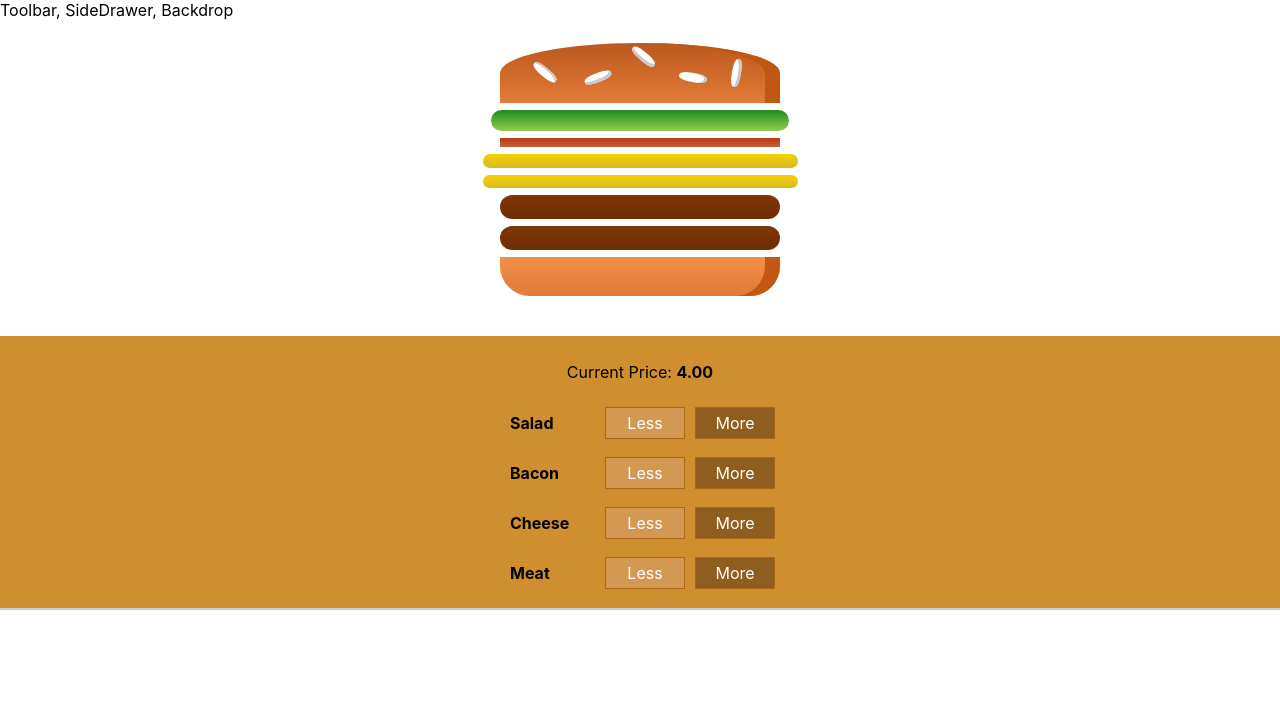
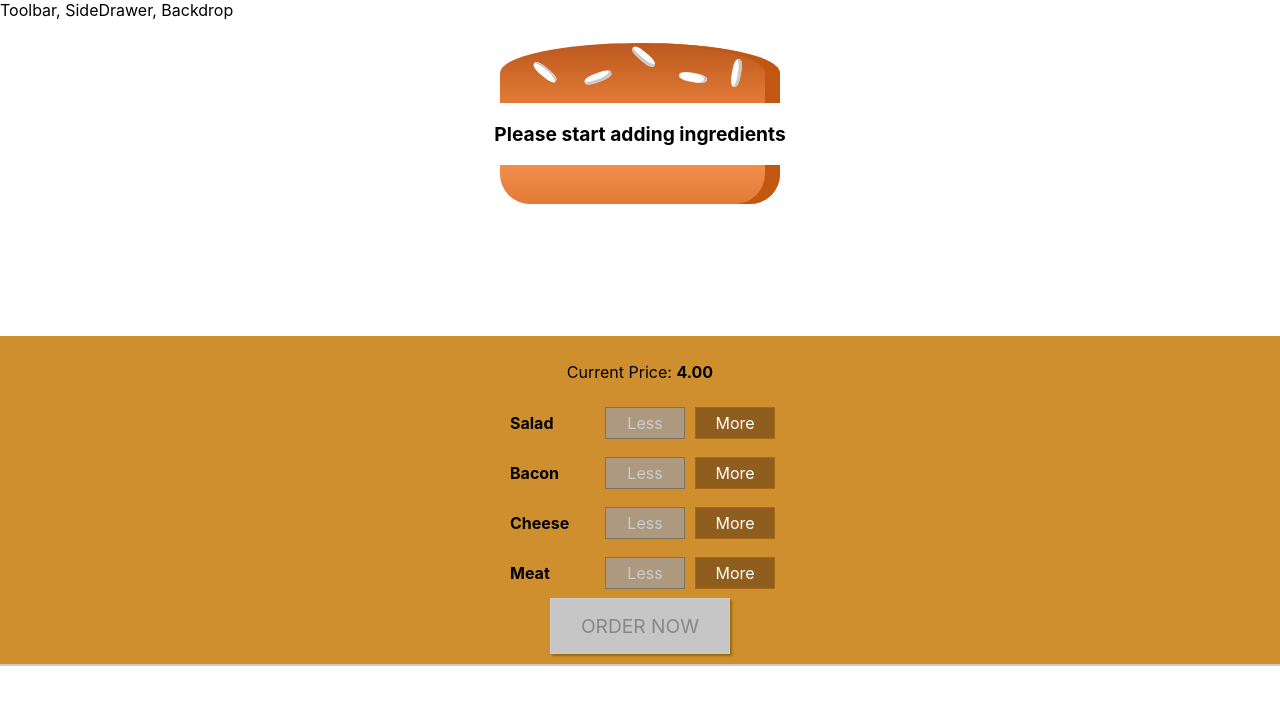
Before and after one commit to DenilsonDesigns/burger_builder_v2, a React app: page / in a window 1280 px wide. Shown: the top 704 px of the page. Built offline with nearby package versions, Linux system fonts and the light colour scheme.

Commit message:
modal and backdrop done

```diff
--- a/src/components/Burger/BuildControls/BuildControls.js
+++ b/src/components/Burger/BuildControls/BuildControls.js
@@ -24,6 +24,13 @@ const BuildControls = props => {
           disabled={props.disabled[ctrl.type]}
         />
       ))}
+      <button
+        onClick={props.ordered}
+        disabled={!props.purchasable}
+        className={classes.OrderButton}
+      >
+        ORDER NOW
+      </button>
     </div>
   );
 };
--- a/src/components/Burger/BuildControls/BuildControls.module.css
+++ b/src/components/Burger/BuildControls/BuildControls.module.css
@@ -8,3 +8,45 @@
   margin: auto;
   padding: 10px 0;
 }
+
+.OrderButton {
+  background-color: #dad735;
+  outline: none;
+  cursor: pointer;
+  border: 1px solid #966909;
+  color: #966909;
+  font-family: inherit;
+  font-size: 1.2em;
+  padding: 15px 30px;
+  box-shadow: 2px 2px 2px #966909;
+}
+
+.OrderButton:hover,
+.OrderButton:active {
+  background-color: #a0db41;
+  border: 1px solid #966909;
+  color: #966909;
+}
+
+.OrderButton:disabled {
+  background-color: #c7c6c6;
+  cursor: not-allowed;
+  border: 1px solid #ccc;
+  color: #888888;
+}
+
+.OrderButton:not(:disabled) {
+  animation: enable 0.3s linear;
+}
+
+@keyframes enable {
+  0% {
+    transform: scale(1);
+  }
+  60% {
+    transform: scale(1.1);
+  }
+  100% {
+    transform: scale(1);
+  }
+}
--- /dev/null
+++ b/src/components/Burger/OrderSummary/OrderSummary.js
@@ -0,0 +1,23 @@
+import React from "react";
+import Aux from "../../../hoc/Auxi";
+
+const OrderSummary = props => {
+  const ingredientSummary = Object.keys(props.ingredients).map(igKey => {
+    return (
+      <li key={igKey}>
+        <span style={{ textTransform: "capitalize" }}>{igKey}</span>:{" "}
+        {props.ingredients[igKey]}
+      </li>
+    );
+  });
+  return (
+    <Aux>
+      <h3>Your Order</h3>
+      <p>A delicious burger with the following ingredients:</p>
+      <ul>{ingredientSummary}</ul>
+      <p>Continue to Checkout?</p>
+    </Aux>
+  );
+};
+
+export default OrderSummary;
--- /dev/null
+++ b/src/components/UI/Backdrop/Backdrop.js
@@ -0,0 +1,11 @@
+import React from "react";
+
+import classes from "./Backdrop.module.css";
+
+const Backdrop = props => {
+  return props.show ? (
+    <div className={classes.Backdrop} onClick={props.clicked} />
+  ) : null;
+};
+
+export default Backdrop;
--- /dev/null
+++ b/src/components/UI/Backdrop/Backdrop.module.css
@@ -0,0 +1,9 @@
+.Backdrop {
+  width: 100%;
+  height: 100%;
+  position: fixed;
+  z-index: 100;
+  left: 0;
+  top: 0;
+  background-color: rgba(0, 0, 0, 0.5);
+}
--- /dev/null
+++ b/src/components/UI/Modal/Modal.js
@@ -0,0 +1,23 @@
+import React from "react";
+import classes from "./Modal.module.css";
+import Aux from "../../../hoc/Auxi";
+import Backdrop from "./../Backdrop/Backdrop";
+
+const Modal = props => {
+  return (
+    <Aux>
+      <Backdrop show={props.show} clicked={props.modalClosed} />
+      <div
+        style={{
+          transform: props.show ? "translateY(0)" : "translateY(-100vh)",
+          opacity: props.show ? "1" : "0"
+        }}
+        className={classes.Modal}
+      >
+        {props.children}
+      </div>
+    </Aux>
+  );
+};
+
+export default Modal;
--- /dev/null
+++ b/src/components/UI/Modal/Modal.module.css
@@ -0,0 +1,20 @@
+.Modal {
+  position: fixed;
+  z-index: 500;
+  background-color: white;
+  width: 70%;
+  border: 1px solid #ccc;
+  box-shadow: 1px 1px 1px black;
+  padding: 16px;
+  left: 15%;
+  top: 30%;
+  box-sizing: border-box;
+  transition: all 0.3s ease-out;
+}
+
+@media (min-width: 600px) {
+  .Modal {
+    width: 500px;
+    left: calc(50% - 250px);
+  }
+}
--- a/src/containers/BurgerBuilder/BurgerBuilder.js
+++ b/src/containers/BurgerBuilder/BurgerBuilder.js
@@ -2,6 +2,8 @@ import React, { Component } from "react";
 import Aux from "../../hoc/Auxi";
 import Burger from "../../components/Burger/Burger";
 import BuildControls from "../../components/Burger/BuildControls/BuildControls";
+import Modal from "../../components/UI/Modal/Modal";
+import OrderSummary from "../../components/Burger/OrderSummary/OrderSummary";
 
 const INGREDIENT_PRICES = {
   salad: 0.5,
@@ -13,13 +15,26 @@ const INGREDIENT_PRICES = {
 class BurgerBuilder extends Component {
   state = {
     ingredients: {
-      salad: 1,
-      bacon: 1,
-      cheese: 2,
-      meat: 2
+      salad: 0,
+      bacon: 0,
+      cheese: 0,
+      meat: 0
     },
-    totalPrice: 4
+    totalPrice: 4,
+    purchasable: false,
+    purchasing: false
   };
+
+  updatePurchaseState(ingredients) {
+    const sum = Object.keys(ingredients)
+      .map(igKey => {
+        return ingredients[igKey];
+      })
+      .reduce((sum, el) => {
+        return sum + el;
+      }, 0);
+    this.setState({ purchasable: sum > 0 });
+  }
 
   addIngredientHandler = type => {
     const oldCount = this.state.ingredients[type];
@@ -36,6 +51,7 @@ class BurgerBuilder extends Component {
       totalPrice: newPrice,
       ingredients: updatedIngredients
     });
+    this.updatePurchaseState(updatedIngredients);
   };
 
   removeIngredientHandler = type => {
@@ -56,6 +72,19 @@ class BurgerBuilder extends Component {
       totalPrice: newPrice,
       ingredients: updatedIngredients
     });
+    this.updatePurchaseState(updatedIngredients);
+  };
+
+  purchaseHandler = () => {
+    this.setState({
+      purchasing: true
+    });
+  };
+
+  purchaseCancelHandler = () => {
+    this.setState({
+      purchasing: false
+    });
   };
 
   render() {
@@ -67,12 +96,20 @@ class BurgerBuilder extends Component {
     }
     return (
       <Aux>
+        <Modal
+          show={this.state.purchasing}
+          modalClosed={this.purchaseCancelHandler}
+        >
+          <OrderSummary ingredients={this.state.ingredients} />
+        </Modal>
         <Burger ingredients={this.state.ingredients} />
         <BuildControls
           ingredientAdded={this.addIngredientHandler}
           ingredientRemoved={this.removeIngredientHandler}
           disabled={disabledInfo}
           price={this.state.totalPrice}
+          ordered={this.purchaseHandler}
+          purchasable={this.state.purchasable}
         />
       </Aux>
     );
```
